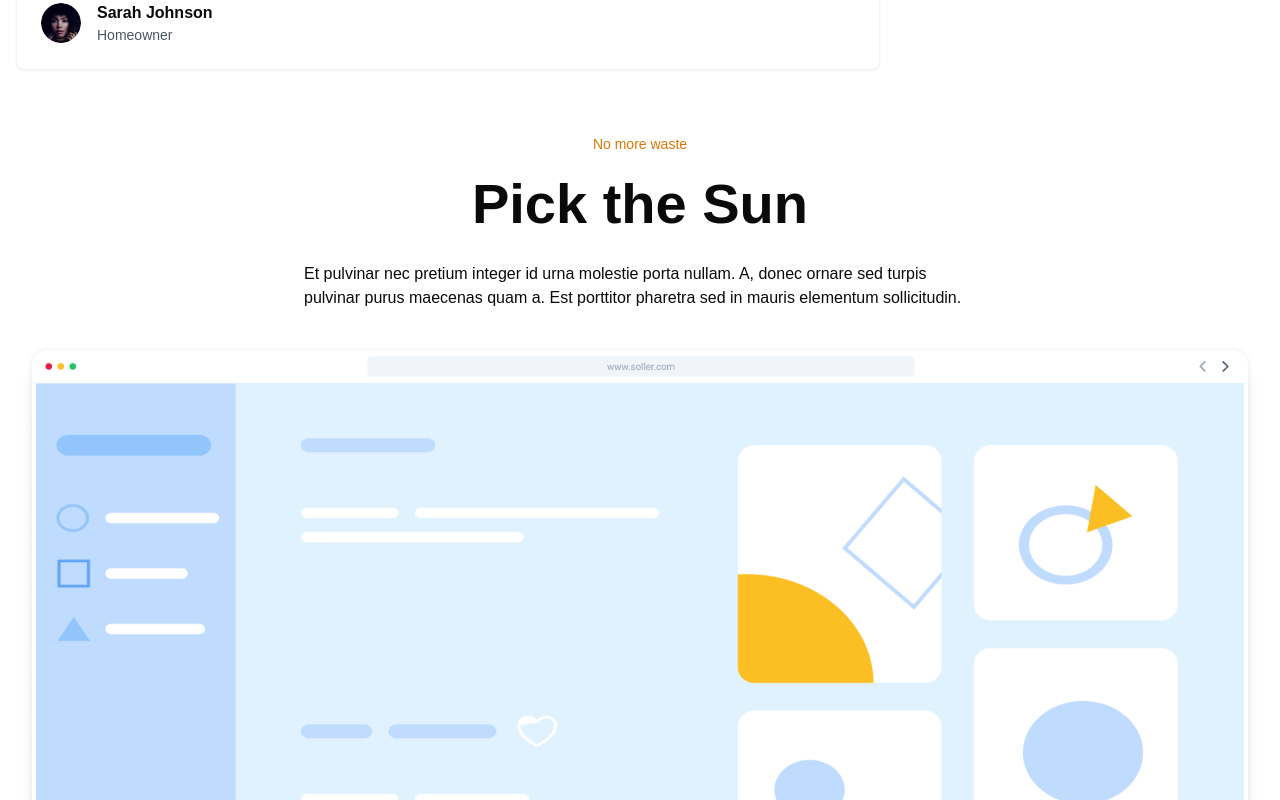
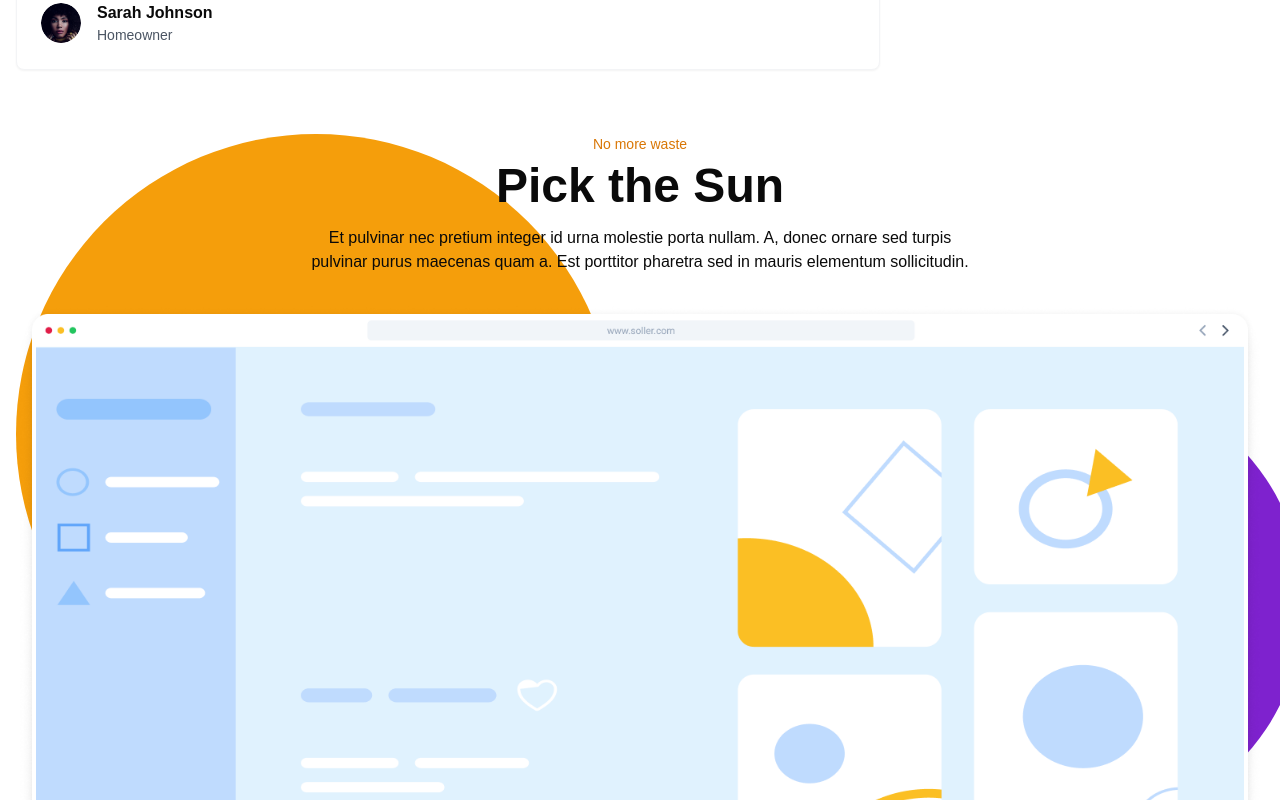
Before and after one commit to JosueLeit/soller, a Next.js app: page / in a window 1280 px wide. Shown: the part 660-1460 px from the top of the page. Built offline with nearby package versions, Linux system fonts and the light colour scheme.

Commit message:
Adjustments on PicktheSun component

```diff
--- a/src/components/PickTheSun.tsx
+++ b/src/components/PickTheSun.tsx
@@ -4,16 +4,32 @@ import Desktop from '../../public/assets/Desktop.png';
 
 const PickTheSun = () => {
   return (
-    <div className="relative w-full mx-auto px-4 py-12 overflow-hidden">
-    <div className="absolute -left-[220] w-[710] h-[711] bg-amber-500 rounded-full" />
-    <div className="absolute -right-6 bottom-1/4 w-[596] h-[597] bg-purple-700 rounded-full" />
-      <div className="relative justify-items-center z-10">
+    <section className="relative w-full mx-auto px-4 py-12 overflow-hidden">
+    <div
+      className="absolute rounded-full bg-amber-500 w-[200px] h-[200px]
+      sm:w-[400px] sm:h-[400px]
+      lg:w-[600px] lg:h-[600px]
+      -left-[220] -top-3/3"
+    />
+
+    <div
+      className="absolute rounded-full bg-purple-700 w-[150px] h-[150px]
+      sm:w-[300px] sm:h-[300px]
+      lg:w-[450px] lg:h-[450px]
+       -right-6 bottom-1/4"
+      />
+
+    <div className="relative z-10 max-w-7xl mx-auto text-center">
       <p className="text-amber-600 text-sm font-medium mb-2">No more waste</p>
-            <h1 className="text-[3.5rem] text-blacked font-extrabold mb-4">Pick the Sun</h1>
-            <p className="text-blacked mb-8 max-w-2xl">
-              Et pulvinar nec pretium integer id urna molestie porta nullam. A, donec ornare sed turpis pulvinar
-              purus maecenas quam a. Est porttitor pharetra sed in mauris elementum sollicitudin.
+      <h1 className="text-4xl md:text-5xl text-blacked font-extrabold mb-4">
+        Pick the Sun
+      </h1>
+      <p className="text-blacked mb-8 max-w-2xl mx-auto">
+        Et pulvinar nec pretium integer id urna molestie porta nullam. A,
+        donec ornare sed turpis pulvinar purus maecenas quam a. Est porttitor
+        pharetra sed in mauris elementum sollicitudin.
       </p>
+
       <div className="rounded-lg overflow-hidden">
           <Image
             src={Desktop}
@@ -24,22 +40,8 @@ const PickTheSun = () => {
           />
         </div>
       </div>
-  </div>
+    </section>
   )
 }
 
 export default PickTheSun
-
-
-{/* <div className="grid justify-between mt-24">
-      <div className="relative rounded-full w-[710] h-[711] bg-amber-500"></div>
-      <Image
-        src={Desktop}
-        alt="Technician working with solar panels"
-        width={1520}
-        height={854}
-        // className="rounded-full  -top-24 absolute z-30"
-        className=""
-      />
-      <div className="relative rounded-full w-[710] h-[711] bg-purple-700"></div>
-    </div> */}
```
Lines whose indentation alone changed are shown as unchanged.
